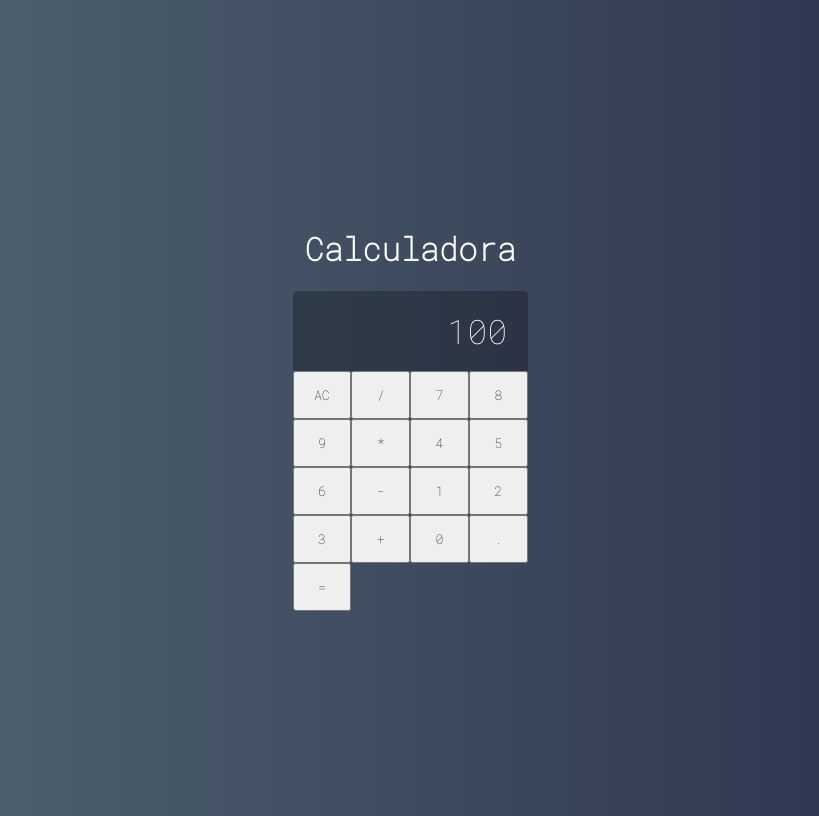
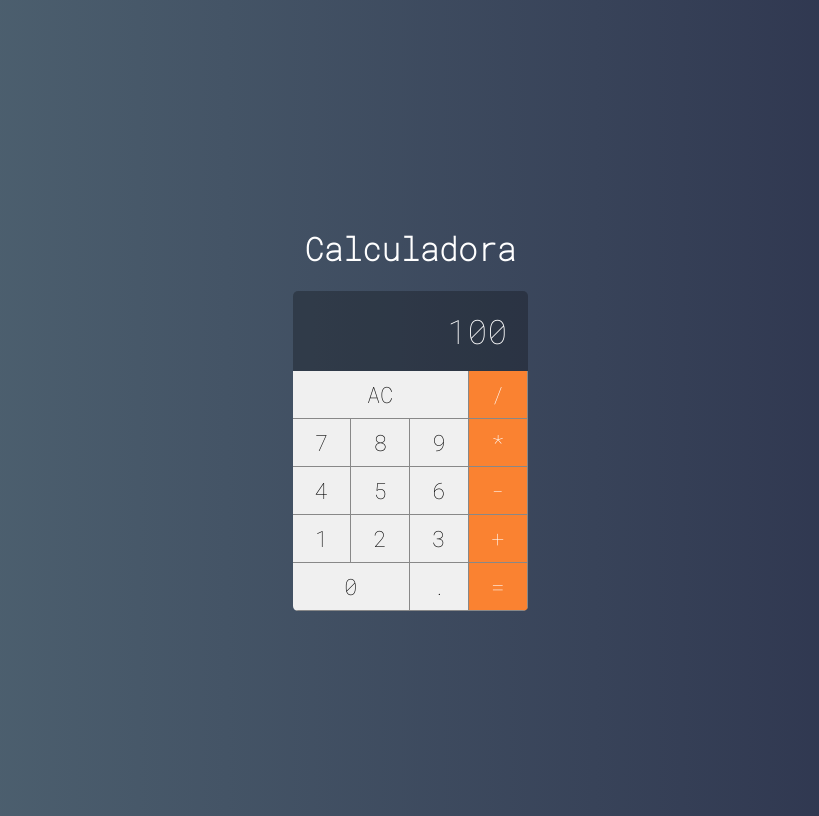
Before and after one commit to celiocarneirocrivellar-cmd/calculadora, a React (Create React App) app in the folder calculadora/: page / in a window 1280 px wide. Shown: the whole page, without its empty margins (230-1049 px from the left). Built offline with nearby package versions, Linux system fonts and the light colour scheme.

Commit message:
feat: render calculator buttons grid

```diff
--- a/calculadora/src/components/Button.css
+++ b/calculadora/src/components/Button.css
@@ -1,7 +1,7 @@
 :root {
     --bg-button: #f0f0f0;
     --border-button: solid 1px #888;
-};
+}
 
 .button {
     font-size: 1.4em;
@@ -11,3 +11,24 @@
     border-bottom: var(--border-button);
     outline: none;
 }
+
+.button:active {
+    background-color: #ccc;
+}
+
+.button.double {
+    grid-column: span 2;
+}
+
+.button.triple {
+    grid-column: span 3;
+}
+
+.button.operation {
+    background-color: #fa8231;
+    color: #fff;
+}
+
+.button.operation:active {
+    background-color: #fa8231cc;
+}
--- a/calculadora/src/components/Button.jsx
+++ b/calculadora/src/components/Button.jsx
@@ -1,5 +1,18 @@
 import React from 'react';
 import './Button.css';
 
-export default props =>
-    <button className='button'>{props.label}</button>
+export default props => {
+    let classes = 'button ';
+    classes += props.operation ? 'operation' : '';
+    classes += props.double ? 'double' : '';
+    classes += props.triple ? 'triple' : '';
+    return (
+        <button
+            onClick={e => props.click && props.click(props.label)}
+            className={classes}>
+            {props.label}
+        </button>
+
+
+    );
+};
--- a/calculadora/src/main/Calculator.jsx
+++ b/calculadora/src/main/Calculator.jsx
@@ -5,27 +5,48 @@
 import Display from '../components/Display';
 
 export default class Calculator extends Component {
+
+    constructor(props) {
+        super(props);
+
+        this.clearMemory = this.clearMemory.bind(this);
+        this.clearMemory = this.setOperation.bind(this);
+        this.clearMemory = this.addDigit.bind(this);
+    }
+
+    clearMemory() {
+        console.log('limpar');
+    };
+
+    setOperation(operation) {
+        console.log(operation);
+    };
+
+    addDigit(n) {
+        console.log(n);
+    };
+
     render() {
         return (
             <div className='calculator'>
                 <Display values={100} />
-                <Button label="AC" />
-                <Button label="/" />
-                <Button label="7" />
-                <Button label="8" />
-                <Button label="9" />
-                <Button label="*" />
-                <Button label="4" />
-                <Button label="5" />
-                <Button label="6" />
-                <Button label="-" />
-                <Button label="1" />
-                <Button label="2" />
-                <Button label="3" />
-                <Button label="+" />
-                <Button label="0" />
-                <Button label="." />
-                <Button label="=" />
+                <Button label="AC" click={this.clearMemory} triple />
+                <Button label="/" click={this.setOperation} operation />
+                <Button label="7" click={this.addDigit} />
+                <Button label="8" click={this.addDigit} />
+                <Button label="9" click={this.addDigit} />
+                <Button label="*" click={this.setOperation} operation />
+                <Button label="4" click={this.addDigit} />
+                <Button label="5" click={this.addDigit} />
+                <Button label="6" click={this.addDigit} />
+                <Button label="-" click={this.setOperation} operation />
+                <Button label="1" click={this.addDigit} />
+                <Button label="2" click={this.addDigit} />
+                <Button label="3" click={this.addDigit} />
+                <Button label="+" click={this.setOperation} operation />
+                <Button label="0" click={this.addDigit} double/>
+                <Button label="." click={this.addDigit} />
+                <Button label="=" click={this.setOperation} operation />
             </div>
         )
     }
```
